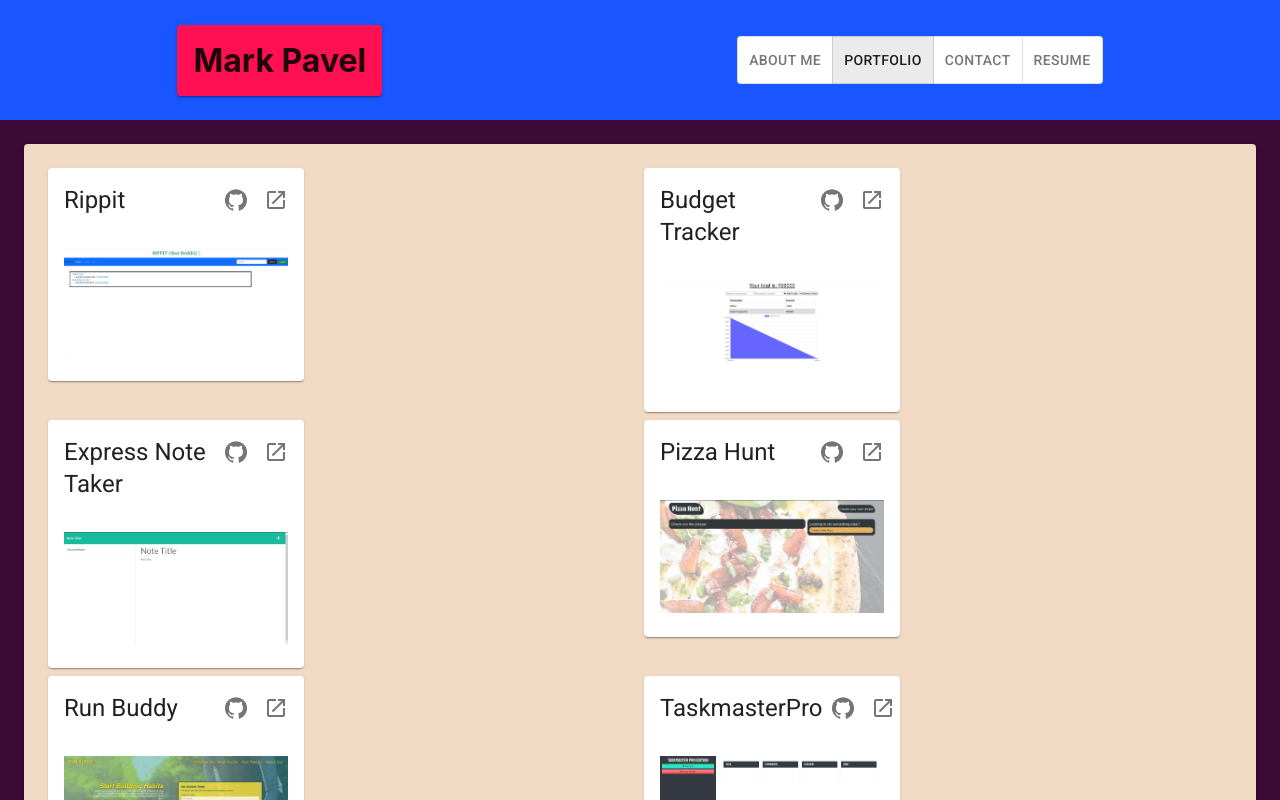
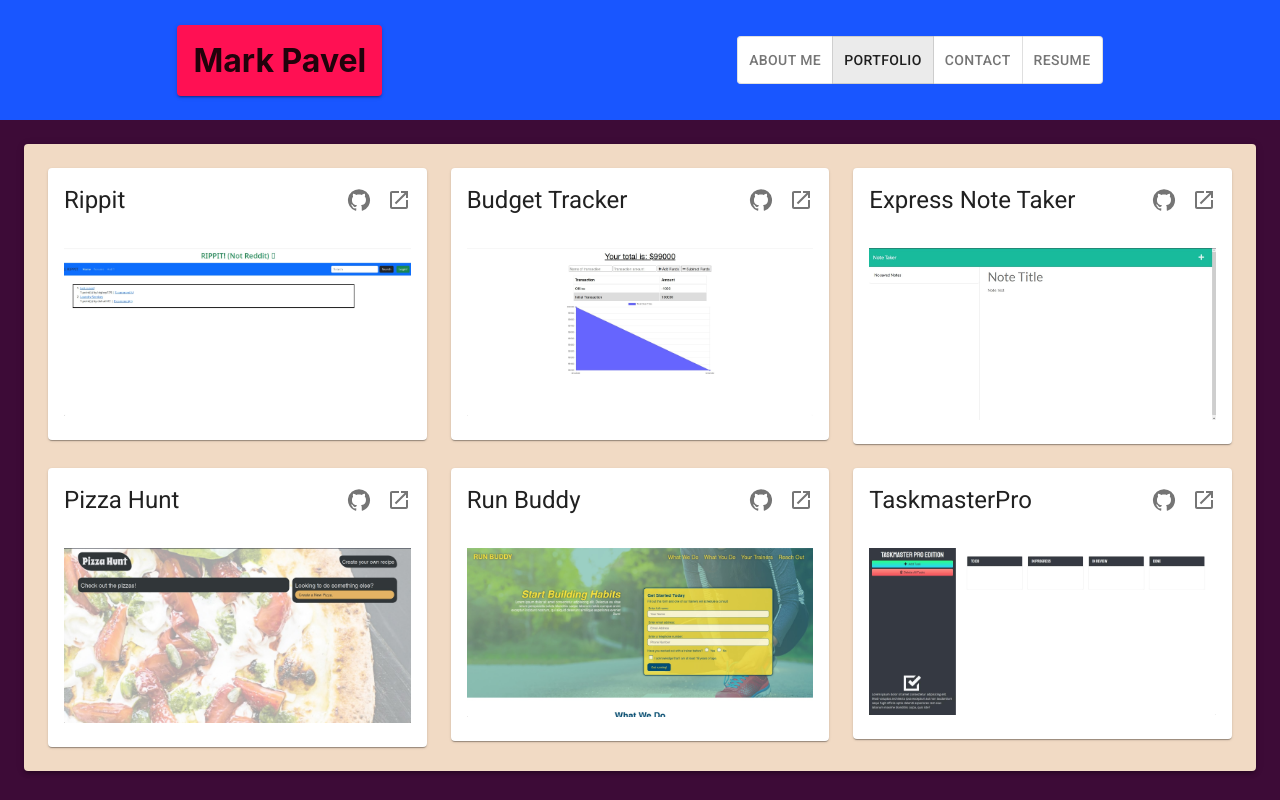
Before and after one commit to ProgrammingAStorm/react-portfolio, a React (Create React App) app: page / in a window 1280 px wide. Both pictures are taken after a click on the button "PORTFOLIO". Shown: the top 800 px of the page. Built offline with nearby package versions, Linux system fonts and the light colour scheme.

Commit message:
Added Portfolio And Project Styling

```diff
--- a/src/components/Portfolio/index.js
+++ b/src/components/Portfolio/index.js
@@ -44,7 +44,7 @@ export default function Portfolio() {
 
     return (
         <section>
-            <Grid2 container spacing={1}>
+            <Grid2 container spacing={3}>
                 {projects.map((project, i) => (
                     <Project
                         title={project.title}
--- a/src/components/Project/index.js
+++ b/src/components/Project/index.js
@@ -13,8 +13,10 @@ export default function Project(props) {
     } = props;
 
     return (
-        <Grid2 xs={6}>
-            <Card sx={{ maxWidth: 256 }}>
+        <Grid2
+            xs={4}
+        >
+            <Card>
                 <CardHeader
                     title={title}
                     action={
```
